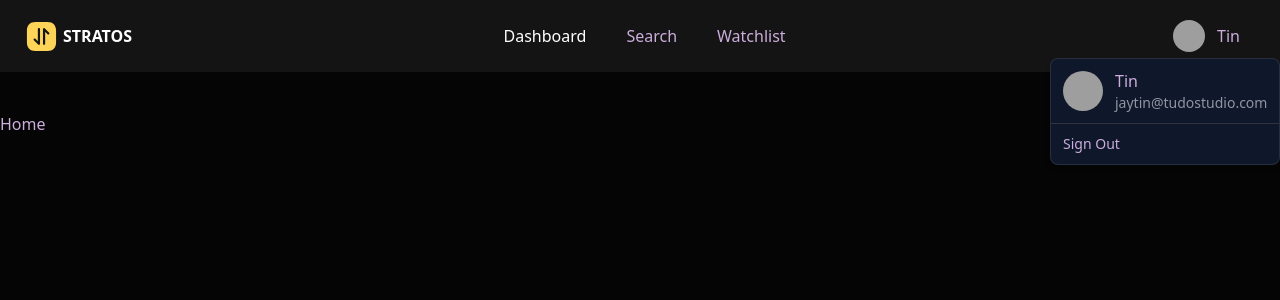
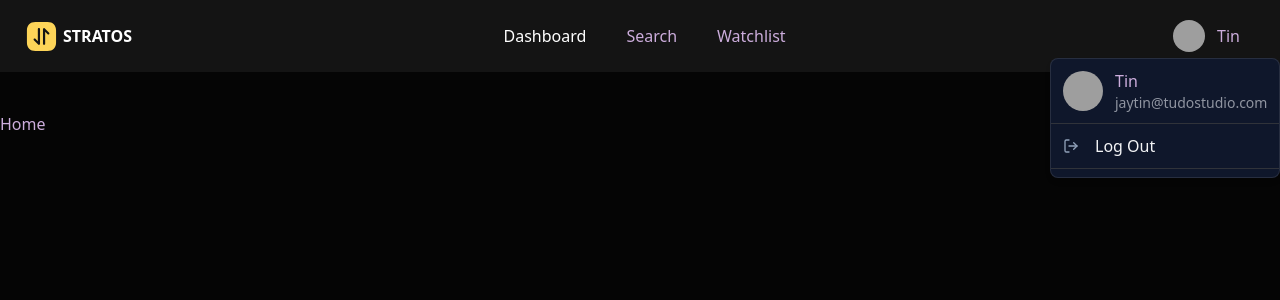
Before and after one commit to jaytintran/stratos-stock-dashboard, a Next.js app: page / in a window 1280 px wide. Both pictures are taken after a click on the button "Tin". Shown: the top 300 px of the page. Built offline with nearby package versions, Linux system fonts and the light colour scheme; grey boxes are pictures that could not be loaded.

Commit message:
implemented Header

```diff
--- a/app/(root)/page.tsx
+++ b/app/(root)/page.tsx
@@ -1,4 +1,4 @@
-import { Button } from "@/components/ui/Button";
+import { Button } from "@/components/ui/button";
 
 const Home = () => {
 	return <div className="home-wrapper flex min-h-screen ">Home</div>;
--- a/components/Header.tsx
+++ b/components/Header.tsx
@@ -28,7 +28,7 @@ const Header = () => {
 					<NavItems />
 				</nav>
 
-				{/* User Dropdown in Mobile */}
+				{/* User Dropdown in Mobile - This dropdown contains only Logout and Profile on bigger devices */}
 				<div className="">
 					<UserDropdown />
 				</div>
--- a/components/UserDropdown.tsx
+++ b/components/UserDropdown.tsx
@@ -12,6 +12,8 @@ import { Avatar, AvatarFallback, AvatarImage } from "@/components/ui/avatar";
 
 import { useRouter } from "next/navigation";
 import { Button } from "./ui/button";
+import { LogOut, LogOutIcon } from "lucide-react";
+import NavItems from "./NavItems";
 
 const UserDropdown = () => {
 	const router = useRouter();
@@ -68,7 +70,18 @@ const UserDropdown = () => {
 
 				<DropdownMenuSeparator className="bg-gray-600" />
 
-				<DropdownMenuItem onClick={handleSignOut}>Sign Out</DropdownMenuItem>
+				<DropdownMenuItem
+					onClick={handleSignOut}
+					className="text-gray-100 text-md font-medium focus:bg-transparent focus:text-yellow-500 transition-colors"
+				>
+					<LogOut className="h-4 w-4 mr-2 block max-sm:hidden" /> Log Out
+				</DropdownMenuItem>
+
+				<DropdownMenuSeparator className="bg-gray-600" />
+
+				<nav className="max-sm:block hidden">
+					<NavItems />
+				</nav>
 			</DropdownMenuContent>
 		</DropdownMenu>
 	);
```
